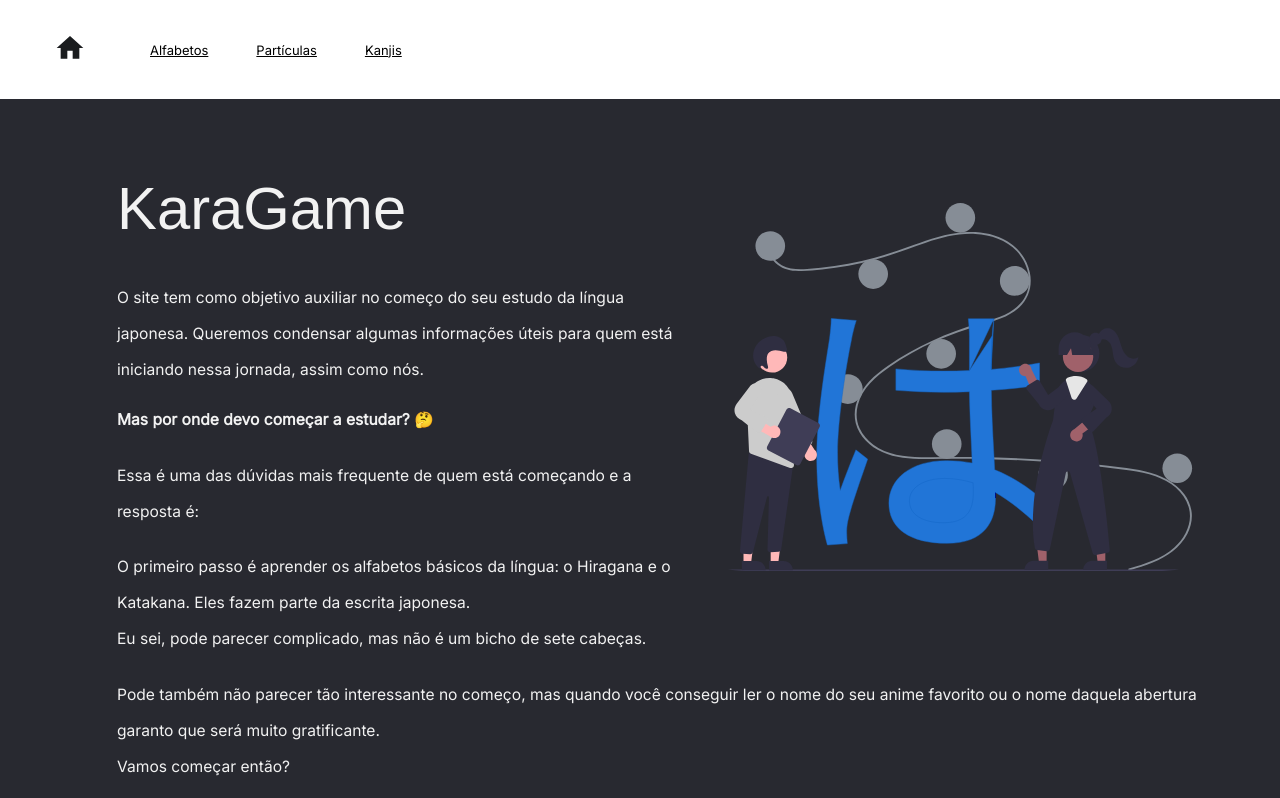
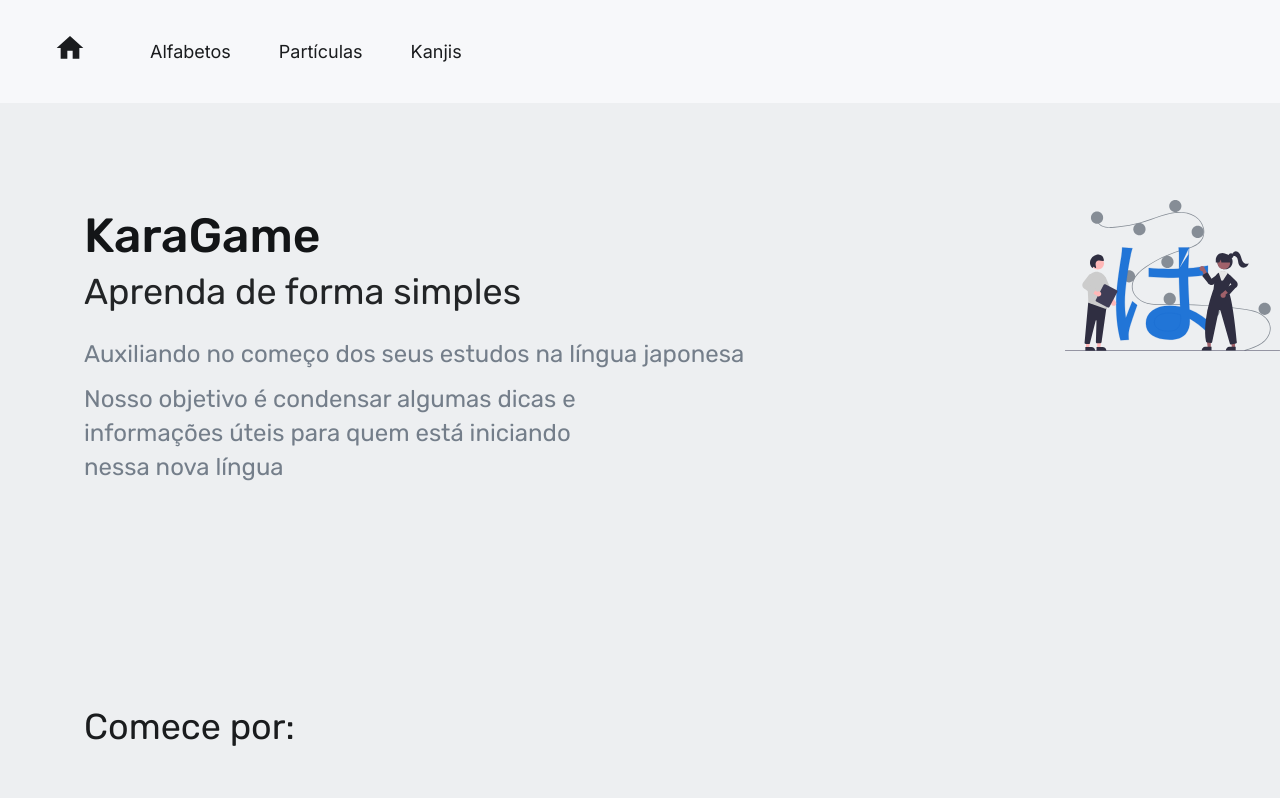
Before and after one commit to matheusazambuja/KaraGame, a Next.js app: page / in a window 1280 px wide. Shown: the top 798 px of the page. Built offline with nearby package versions, Linux system fonts and the light colour scheme.

Commit message:
Update style project

```diff
--- a/src/components/BackgroundHero/styles.module.scss
+++ b/src/components/BackgroundHero/styles.module.scss
@@ -3,7 +3,7 @@
 }
 
 .hero {
-  height: 100vh;
+  height: calc(100vh - 6rem);
 }
 
 .bgHero {
@@ -11,10 +11,10 @@
   top: 0;
   left: 0;
 
-  z-index: 1;
+  z-index: -1;
 
   width: 100%;
-  height: 100vh;
+  height: calc(100vh - 6rem);
 
   overflow: hidden;
 
@@ -23,6 +23,6 @@
   align-items: center;
 
   .svgHero {
-    box-shadow: inset 0 0 200px $black-3;
+    box-shadow: inset 0 0 200px --black-3;
   }
 }
--- a/src/pages/index.tsx
+++ b/src/pages/index.tsx
@@ -4,51 +4,36 @@ import { Button } from '../components/Button';
 
 import styles from '../styles/index.module.scss';
 import Head from 'next/head';
+import { BackgroundHero } from '../components/BackgroundHero';
 
 export default function Home() {
-
-  const {
-    theme
-  } = useTheme();
 
   return (
     <>
       <Head><title>Home - KaraGame</title></Head>
-      <main id={styles.mainContent} className={theme === 'light' ?
-        styles.mainLight : styles.mainDark
-      }>
 
-        <section className={styles.firstSection}>
-          <div className={styles.textContainer}>
-            <h1>KaraGame</h1>
-            <p className={styles.firstParagraph}>O site tem como objetivo auxiliar no começo do seu estudo da língua japonesa.
-              Queremos condensar algumas informações úteis para quem está
-              iniciando nessa jornada, assim como nós.
-            </p>
-            <strong className={styles.firstParagraph}>Mas por onde devo começar a estudar? 🤔</strong>
-            <p>Essa é uma das dúvidas mais frequente de quem está começando e a
-              resposta é:
-            </p>
-            <p>O primeiro passo é aprender os alfabetos básicos da língua: o Hiragana
-              e o Katakana. Eles fazem parte da escrita japonesa.<br />
-              Eu sei, pode parecer complicado, mas não é um bicho de sete cabeças.
-            </p>
-          </div>
+      <BackgroundHero
+        svgHero={<img src='/bgHero.svg' alt="Imagem Background da página" />}
+      />
 
-          <div className={styles.imgContainer}>
-            <Image src='/questions.svg' alt="Imagem de perguntas na Home"
-              width='600px' height='422px'
-            />
-          </div>
-        </section>
-        <p className={styles.fourthParagraph}>Pode também não parecer tão interessante no começo, mas quando você conseguir ler o nome do seu anime favorito ou o nome
-          daquela abertura garanto que será muito gratificante.</p>
-        <p>Vamos começar então?</p>
+      <main id={styles.mainContent}>
+        <h1>KaraGame</h1>
+        <h2 className={styles.subParagraph}>Aprenda de forma simples</h2>
+
+        <h4>Auxiliando no começo dos seus estudos na língua japonesa</h4>
+        <h4 className={styles.secondParagraph}>Nosso objetivo é condensar algumas dicas e informações úteis para quem está iniciando nessa nova língua</h4>
+
+        <div className={styles.imgContainer}>
+          <Image src='/questions.svg' alt="Imagem de perguntas na Home"
+            width='457px' height='322px'
+          />
+        </div>
         <div className={styles.buttons}>
-          <strong>Divirta-se iniciando seus estudos! 🧠</strong>
+          <h2>Comece por:</h2>
           <div className={styles.buttonsGame}>
-            <a href="/alphabet/hiragana"><Button>Hiragana</Button></a>
-            <a href="/alphabet/katakana"><Button>Katakana</Button></a>
+            <Button>Alfabetos</Button>
+            <a href="/alphabet/particulas"><Button>Partículas</Button></a>
+            <a href="/alphabet/kanjis"><Button>Kanjis</Button></a>
           </div>
         </div>
       </main>
--- a/src/styles/global.scss
+++ b/src/styles/global.scss
@@ -1,22 +1,31 @@
 :root {
-  --darkTextColorPrimary: #F2F2F2;
-  --darkTextColorSecundary: #BBBBBB;
-  --darkBackgroundColor: #282930;
-  --darkColorBorderBottom: #494D4B;
-  --darkBackgroundColorPrimary: #6C63FF;
-  --darkBackgroundColorSecundary: #383A41;
-  --darkBabkgroundColorHeader: #23242A;
+  --black1: #222426;
+  --black2: #1A1C1E;
+  --black3: #131517;
 
-  --lightTextColorPrimary: #202124;
-  --lightTextColorSecundary: #6C6C6C;
-  --lightBackgroundColor: #f5f5f5;
-  --lightColorBorderBottom: #EBEBEB;
-  --lightBackgroundColorPrimary: #6C63FF;
-  --lightBackgroundColorSecundary: #DEDFE1;
-  --lightBabkgroundColorHeader: #f0f0f0;
-  --lightColorBorder: #BEBEBE;
+  --white1: #F7F8FA;
+  --white2: #EDEFF1;
+  --white3: #DFE3E8;
 
-  --backgroundPurple: #8257E5;
+  --blue1: #3084E5;
+  --blue2: #2175D7;
+  --blue3: #1265C7;
+
+  --gray1: #999EA3;
+  --gray2: #868D96;
+  --gray3: #747E8A;
+
+  .color-gray1 {
+    color: --gray1;
+  }
+
+  .color-gray2 {
+    color: --gray2;
+  }
+
+  .color-gray3 {
+    color: --gray3;
+  }
 }
 
 * {
@@ -25,20 +34,81 @@
   box-sizing: border-box;
 }
 
+@import './colors.scss';
+@import './typography.scss';
+
+html {
+  scroll-behavior: smooth;
+}
+
 html, body {
   height: 100%;
+
+  background-color: var(--white2);
 }
 
 #__next {
   height: calc(100% - 6rem);
 }
 
-body, input, textarea, button {
-  font: 500 1rem Inter, sans-serif;
+// body, input, textarea, button {
+//   font: 500 1rem Inter, sans-serif;
+// }
+
+// a, button {
+//   color: inherit;
+// }
+
+h1, h2, h3, h4 {
+  font-family: 'Rubik', sans-serif;
+  font-weight: 400;
 }
 
-a, button {
-  color: inherit;
+p, a {
+  font-family: 'Inter', sans-serif;
+  font-weight: 400;
+  letter-spacing: 0%;
+}
+
+a {
+  text-decoration: none;
+  font-size: 18px;
+  font-weight: 400;
+  line-height: 146%;
+}
+
+p {
+  font-size: 20px;
+  line-height: 145%;
+}
+
+h1 {
+  font-size: 48px;
+  font-weight: 500;
+  line-height: 120%;
+  letter-spacing: -2%;
+}
+
+h2 {
+  font-size: 36px;
+  line-height: 125%;
+  letter-spacing: -2%;
+}
+
+h3 {
+  font-size: 32px;
+  line-height: 130%;
+  letter-spacing: -2%;
+}
+
+h4 {
+  font-size: 24px;
+  line-height: 140%;
+  letter-spacing: 0%;
+}
+
+.text-center {
+  text-align: center;
 }
 
 strong {
@@ -49,68 +119,59 @@ button {
   cursor: pointer
 }
 
-h1, h2, h3, h4, h5, h6 {
-  font-weight: 600;
-  font-family: Lexend, sans-serif;
+.border {
+  border: 1px solid #DA2A2A;
 }
 
-h1 {
-  font-size: 2rem
+.hero {
+  height: 100vh;
 }
 
-h2 {
-  font-size: 1.5rem
-}
+// @media (max-width: 2600px) {
+//   html {
+//     font-size: 143.75%; // 23px
+//   }
+// }
 
-img {
-  border-radius: 10%
-}
+// @media (max-width: 1960px) {
+//   html {
+//     font-size: 106.25%; // 17px
+//   }
+// }
 
-@media (max-width: 2600px) {
-  html {
-    font-size: 143.75%; // 23px
-  }
-}
+// @media (max-width: 1500px) {
+//   html {
+//     font-size: 81.25%; // 13px
+//   }
+// }
 
-@media (max-width: 1960px) {
-  html {
-    font-size: 106.25%; // 17px
-  }
-}
+// @media(max-width: 768px) {
+//   html {
+//     font-size: 75%; // 12px
+//   }
+// }
 
-@media (max-width: 1500px) {
-  html {
-    font-size: 81.25%; // 13px
-  }
-}
+// @media(max-width: 500px) {
+//   html {
+//     font-size: 68.75%; // 11px
+//   }
+// }
 
-@media(max-width: 768px) {
-  html {
-    font-size: 75%; // 12px
-  }
-}
+// @media(max-width: 400px) {
+//   html {
+//     font-size: 62.5%; // 10px
+//   }
+// }
 
-@media(max-width: 500px) {
-  html {
-    font-size: 68.75%; // 11px
-  }
-}
+// @media(max-width: 350px) {
+//   html {
+//     font-size: 56.25%; // 9px
+//     stroke: 56.25%;
+//   }
+// }
 
-@media(max-width: 400px) {
-  html {
-    font-size: 62.5%; // 10px
-  }
-}
-
-@media(max-width: 350px) {
-  html {
-    font-size: 56.25%; // 9px
-    stroke: 56.25%;
-  }
-}
-
-@media(max-width: 300px) {
-  html {
-    font-size: 50%; // 8x
-  }
-}
+// @media(max-width: 300px) {
+//   html {
+//     font-size: 50%; // 8x
+//   }
+// }
--- a/src/styles/index.module.scss
+++ b/src/styles/index.module.scss
@@ -1,157 +1,129 @@
 #mainContent {
-  min-height: calc(100vh - 6rem);
+  max-width: 1220px;
 
-  font-family: 'Inter', sans-serif;
-  font-size: 1.2rem;
-  line-height: 36px;
+  margin: 0 auto;
 
-  &.mainDark {
-    background-color: var(--darkBackgroundColor);
-    color: var(--darkTextColorPrimary);
+  padding-left: 54px;
+  padding-top: 104px;
 
-    .buttonsGame {
-      button {
-        background-color: var(--darkBackgroundColorPrimary);
-      }
-    }
+  display: flex;
+  flex-direction: column;
+  justify-content: center;
+  align-items: flex-start;
+
+  h1 {
+    color: var(--black3);
+    padding-bottom: 4px;
   }
 
-  &.mainLight {
-    background-color: var(--lightBabkgroundColorHome);
-    color: var(--lightTextColorPrimary);
-
-    .buttonsGame {
-      button {
-        background-color: var(--lightBackgroundColorPrimary);
-      }
-    }
+  h2 {
+    color: var(--black1);
+    padding-bottom: 24px;
   }
 
-  .firstSection {
-    display: flex;
-
-    .textContainer {
-      width: 100%;
-
-      h1 {
-        font-size: 4.6rem;
-        font-weight: 400;
-        line-height: 90px;
-        margin-bottom: 2rem;
-      }
-
-      strong {
-        margin-top: 1.1rem;
-      }
-
-      p {
-        margin-top: 1.5rem;
-      }
-    }
-
-    .imgContainer {
-      height: fit-content;
-      margin-top: 3rem;
-    }
-
+  h4 {
+    color: var(--gray3);
+    padding-bottom: 12px;
   }
 
-  .fourthParagraph {
-    margin-top: 1.5rem;
-    width: 90%;
+  .secondParagraph {
+    width: 520px;
+  }
+
+  .imgContainer {
+    position: absolute;
+    top: 200px;
+    left: 1065px;
   }
 
   .buttons {
     width: fit-content;
+
     display: flex;
     flex-direction: column;
     justify-content: center;
 
+    margin-top: 160px;
+
+    h2 {
+      color: var(--black2)
+    }
+
     padding-top: 3rem;
 
     .buttonsGame {
-      // align-self: center;
+      display: flex;
+
       margin-top: 1.9rem;
 
       button {
-        border: 0;
-        border-radius: 8px;
-        color: #FEFEFE;
-        font-size: 1.2rem;
-        font-weight: 600;
-
-        padding: 0.8rem 2rem;
-        margin-right: 0.9rem;
-
-        &:hover {
-          filter: brightness(0.9);
-        }
+        margin-right: 96px;
       }
     }
   }
 }
 
-@media (min-width: 0px) {
-  #mainContent {
-    text-align: center;
-    padding: 0 5rem;
+// @media (min-width: 0px) {
+//   #mainContent {
+//     text-align: center;
+//     padding: 0 5rem;
 
-    .firstSection {
-      justify-content: center;
-      padding-top: 5rem;
+//     .firstSection {
+//       justify-content: center;
+//       padding-top: 5rem;
 
-      h1 {
-        text-align: left;
-      }
+//       h1 {
+//         text-align: left;
+//       }
 
-      .imgContainer {
-        display: none;
-      }
-    }
+//       .imgContainer {
+//         display: none;
+//       }
+//     }
 
-    .fourthParagraph {
-      width: 100%;
-    }
+//     .fourthParagraph {
+//       width: 100%;
+//     }
 
-    .buttons {
-      width: 100%;
-      justify-content: center;
-      text-align: center;
-    }
-  }
-}
+//     .buttons {
+//       width: 100%;
+//       justify-content: center;
+//       text-align: center;
+//     }
+//   }
+// }
 
-@media (min-width: 500px) {
-  #mainContent {
-    text-align: left;
-  }
-}
+// @media (min-width: 500px) {
+//   #mainContent {
+//     text-align: left;
+//   }
+// }
 
-@media (min-width: 800px) {
-  #mainContent {
-    text-align: left;
-    padding-top: 5rem;
-    padding-bottom: 2rem;
-    padding-left: 9rem;
+// @media (min-width: 800px) {
+//   #mainContent {
+//     text-align: left;
+//     padding-top: 5rem;
+//     padding-bottom: 2rem;
+//     padding-left: 9rem;
 
-    h1 {
-      text-align: left;
-    }
+//     h1 {
+//       text-align: left;
+//     }
 
-    .firstSection {
-      justify-content: flex-start;
-      padding-top: 0;
+//     .firstSection {
+//       justify-content: flex-start;
+//       padding-top: 0;
 
-      .imgContainer {
-        display: block;
-        width: 1000px;
-      }
-    }
+//       .imgContainer {
+//         display: block;
+//         width: 1000px;
+//       }
+//     }
 
-    .buttons {
-      width: 100%;
-      justify-content: flex-start;
-      text-align: left;
-    }
-  }
-}
+//     .buttons {
+//       width: 100%;
+//       justify-content: flex-start;
+//       text-align: left;
+//     }
+//   }
+// }
```
